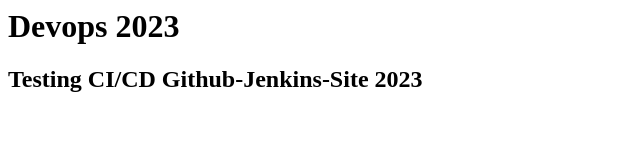
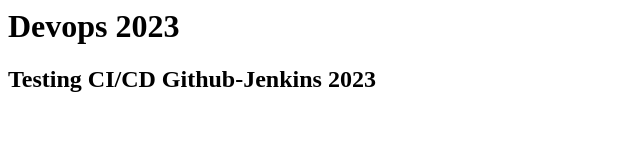
Before and after one commit to andrus-code/github-jenkins-apache, a plain HTML site: page index.html in a window 1280 px wide. Shown: the full height of the page, 0-640 px from the left. Drawn offline with Linux system fonts and the light colour scheme.

Commit message:
Update index.html

```diff
--- a/index.html
+++ b/index.html
@@ -4,6 +4,6 @@
  </head>
  <body>
     <h1> Devops 2023</h1>
-     <h2> Testing CI/CD Github-Jenkins-Site 2023</h2>
+     <h2> Testing CI/CD Github-Jenkins 2023</h2>
  </body>
 </html>
```
